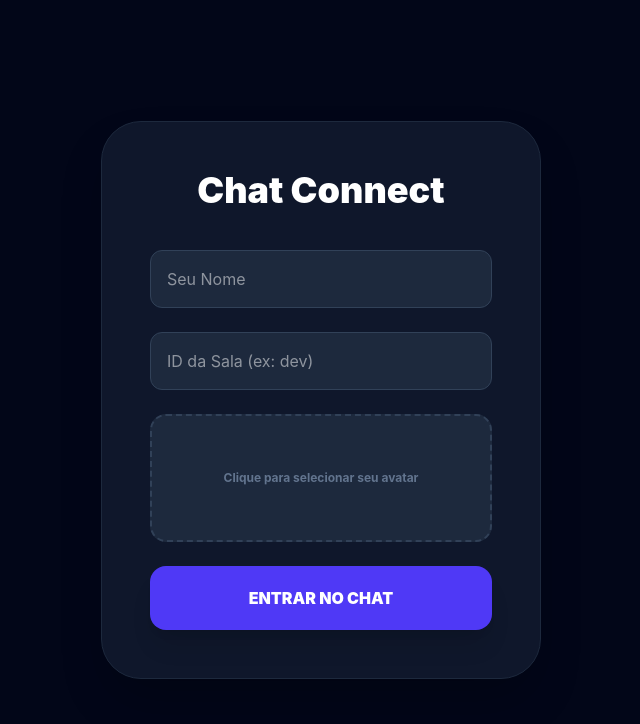
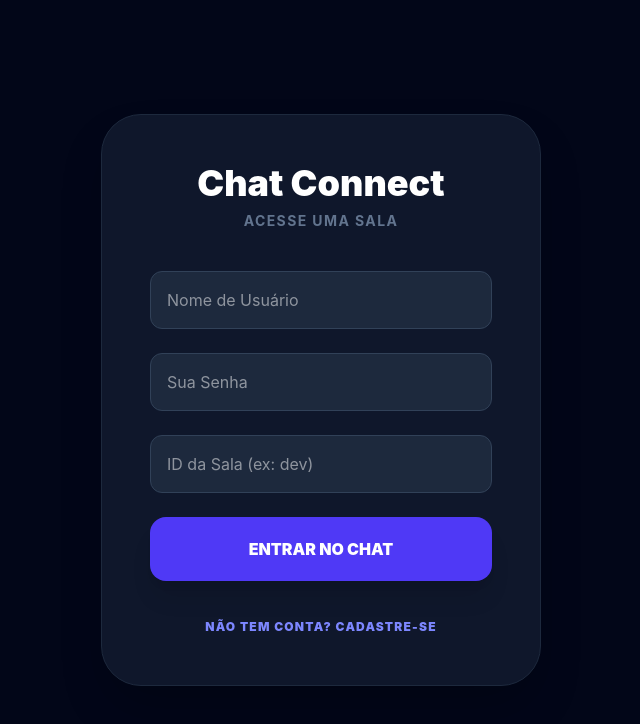
Before and after one commit to Codefique-Lucas-Petry/chat-codefique, a React app: page / in a window 1280 px wide. Shown: the top 724 px of the page, without its empty margins (319-959 px from the left). Built offline with nearby package versions, Linux system fonts and the light colour scheme; the HTML template or start-up script is replaced by a standard one.

Commit message:
Integração com server/database

```diff
--- a/src/App.jsx
+++ b/src/App.jsx
@@ -1,7 +1,7 @@
 import React, { useState, useEffect, useRef } from 'react';
 import { BrowserRouter, Routes, Route, useNavigate, useParams } from 'react-router-dom';
 
-const BASE_URL = 'https://chat-training-api.onrender.com';
+const BASE_URL = 'http://192.168.100.25:3333';
 
 /**
  * FUNÇÃO DE UTILIDADE: Resolve o problema de URLs duplicadas ou relativas.
@@ -55,7 +55,8 @@ function ChatRoom() {
           method: 'POST',
           headers: { 'Content-Type': 'application/json' },
           body: JSON.stringify({
-            name: user.name,
+            username: user.username,
+            password: user.password,
             roomId: roomId,
             avatarUrl: user.avatarUrl
           }),
@@ -147,7 +148,7 @@ function ChatRoom() {
               <div key={p.id} className="flex items-center space-x-4 p-2 transition-all hover:bg-white/5 rounded-xl">
                 <img src={formatAvatarUrl(p.avatarUrl)} className="w-10 h-10 rounded-2xl object-cover ring-2 ring-slate-800" alt="" />
                 <span className={`text-sm font-bold ${p.id === myUserId ? 'text-indigo-400' : 'text-slate-300'}`}>
-                  {p.name} {p.id === myUserId && " (Você)"}
+                  {p.displayName || p.username} {p.id === myUserId && " (Você)"}
                 </span>
               </div>
             ))}
@@ -169,7 +170,7 @@ function ChatRoom() {
         <div className="flex-1 overflow-y-auto p-12 space-y-10">
           {messages.map((msg, idx) => {
             // Se o ID da mensagem for o meu, alinha à direita
-            const isMe = msg.userId === myUserId;
+            const isMe = msg.userId == myUserId;
 
             return (
               <div key={idx} className={`flex items-start space-x-5 ${isMe ? 'flex-row-reverse space-x-reverse' : ''}`}>
@@ -180,7 +181,7 @@ function ChatRoom() {
                     <p className="text-md font-medium leading-relaxed">{msg.content}</p>
                   </div>
                   <span className="text-[9px] mt-2 font-black text-slate-600 uppercase tracking-widest px-2">
-                    {new Date(msg.createdAt).toLocaleTimeString([], { hour: '2-digit', minute: '2-digit' })}
+                    {new Date(msg.created_at).toLocaleTimeString([], { hour: '2-digit', minute: '2-digit' })}
                   </span>
                 </div>
               </div>
@@ -209,29 +210,77 @@ function ChatRoom() {
 
 function Login() {
   const navigate = useNavigate();
+
+  // New State
+  const [isRegistering, setIsRegistering] = useState(false);
+  const [email, setEmail] = useState(''); // New field
   const [name, setName] = useState('');
+  const [displayName, setDisplayName] = useState('');
+  const [password, setPassword] = useState('');
   const [roomId, setRoomId] = useState('');
   const [avatarFile, setAvatarFile] = useState(null);
   const [loading, setLoading] = useState(false);
 
-  async function handleConnect(e) {
+  async function handleSubmit(e) {
     e.preventDefault();
-    if (!name || !roomId || !avatarFile) return alert("Preencha todos os campos.");
+    setLoading(true);
 
-    setLoading(true);
     try {
+      let avatarUrl = '';
+
+      if (isRegistering) {
+        // --- REGISTRATION FLOW ---
+        if (!name || !password || !email) return alert("Preencha todos os campos.");
+
+        // 1. Upload Avatar if selected
+        if (avatarFile) {
           const formData = new FormData();
           formData.append('file', avatarFile);
+          const uploadRes = await fetch(`${BASE_URL}/uploads/avatar`, { method: 'POST', body: formData });
+          const uploadData = await uploadRes.json();
+          avatarUrl = uploadData.avatarUrl;
+        }
 
-      const res = await fetch(`${BASE_URL}/uploads/avatar`, { method: 'POST', body: formData });
-      const data = await res.json();
+        // 2. Call Register API
+        const regRes = await fetch(`${BASE_URL}/register`, {
+          method: 'POST',
+          headers: { 'Content-Type': 'application/json' },
+          body: JSON.stringify({ username: name,displayName, password, email, avatarUrl })
+        });
 
-      // Salva os dados brutos recebidos da API
-      localStorage.setItem('@Chat:User', JSON.stringify({ name, avatarUrl: data.avatarUrl }));
+        if (!regRes.ok) {
+            const error = await regRes.json();
+            throw new Error(error.error || "Erro no registro");
+        }
+
+        alert("Conta criada com sucesso! Agora faça login.");
+        setIsRegistering(false); // Switch to login mode
+      } else {
+        // --- LOGIN FLOW ---
+        if (!name || !password || !roomId) return alert("Preencha Nome, Senha e ID da Sala.");
+
+        const sessionRes = await fetch(`${BASE_URL}/sessions`, {
+          method: 'POST',
+          headers: { 'Content-Type': 'application/json' },
+          body: JSON.stringify({ username: name, password, roomId }),
+        });
+
+        if (!sessionRes.ok) throw new Error("Usuário ou senha incorretos");
+
+        const sessionData = await sessionRes.json();
+
+        // Save session including display name and avatar from server
+        localStorage.setItem('@Chat:User', JSON.stringify({
+          username: sessionData.user.username,
+          displayName: sessionData.user.displayName,
+          avatarUrl: sessionData.user.avatarUrl,
+          password: password // Keep password for the session logic in ChatRoom
+        }));
 
         navigate(`/${roomId}`);
+      }
     } catch (err) {
-      alert("Erro ao conectar ao servidor. Verifique se o IP está correto.");
+      alert(err.message);
     } finally {
       setLoading(false);
     }
@@ -240,25 +289,68 @@ function Login() {
   return (
     <div className="min-h-screen bg-slate-950 flex flex-col items-center justify-center p-6">
       <div className="w-full max-w-[440px] bg-slate-900 border border-slate-800 rounded-[2.5rem] p-12 shadow-2xl">
-        <h1 className="text-4xl font-black text-white text-center mb-10">Chat Connect</h1>
-        <form onSubmit={handleConnect} className="space-y-6">
-          <input type="text" className="w-full bg-slate-800 border border-slate-700 p-4 rounded-xl text-white outline-none focus:ring-2 focus:ring-indigo-500" placeholder="Seu Nome" value={name} onChange={e => setName(e.target.value)} />
+        <h1 className="text-4xl font-black text-white text-center mb-2">Chat Connect</h1>
+        <p className="text-slate-500 text-center mb-10 text-sm font-bold uppercase tracking-widest">
+            {isRegistering ? 'Crie sua conta' : 'Acesse uma sala'}
+        </p>
+
+        <form onSubmit={handleSubmit} className="space-y-6">
+          {/* Email field only shows during registration */}
+          {isRegistering && (
+            <>
+              <input
+                type="email"
+                className="w-full bg-slate-800 border border-slate-700 p-4 rounded-xl text-white outline-none focus:ring-2 focus:ring-indigo-500"
+                placeholder="Seu E-mail"
+                value={email}
+                onChange={e => setEmail(e.target.value)}
+              />
+
+              {/* NEW FIELD */}
+              <input
+                type="text"
+                className="w-full bg-slate-800 border border-slate-700 p-4 rounded-xl text-white outline-none focus:ring-2 focus:ring-indigo-500"
+                placeholder="Nome de Exibição (ex: João Silva)"
+                value={displayName}
+                onChange={e => setDisplayName(e.target.value)}
+              />
+            </>
+          )}
+
+          <input type="text" className="w-full bg-slate-800 border border-slate-700 p-4 rounded-xl text-white outline-none focus:ring-2 focus:ring-indigo-500" placeholder="Nome de Usuário" value={name} onChange={e => setName(e.target.value)} />
+          <input type="password" className="w-full bg-slate-800 border border-slate-700 p-4 rounded-xl text-white outline-none focus:ring-2 focus:ring-indigo-500" placeholder="Sua Senha" value={password} onChange={e => setPassword(e.target.value)} />
+
+          {/* Room ID only shows during Login */}
+          {!isRegistering && (
             <input type="text" className="w-full bg-slate-800 border border-slate-700 p-4 rounded-xl text-white outline-none focus:ring-2 focus:ring-indigo-500" placeholder="ID da Sala (ex: dev)" value={roomId} onChange={e => setRoomId(e.target.value)} />
+          )}
 
+          {/* Avatar only shows during Registration */}
+          {isRegistering && (
               <label className="flex flex-col items-center justify-center w-full h-32 bg-slate-800 border-2 border-dashed border-slate-700 rounded-2xl cursor-pointer hover:bg-slate-800/50 transition-all">
                 <span className="text-xs text-slate-500 font-bold text-center px-4">
-              {avatarFile ? avatarFile.name : 'Clique para selecionar seu avatar'}
+                  {avatarFile ? avatarFile.name : 'Foto de perfil (opcional)'}
                 </span>
                 <input type="file" className="hidden" accept="image/*" onChange={e => setAvatarFile(e.target.files[0])} />
               </label>
+          )}
 
           <button
             disabled={loading}
             className="w-full bg-indigo-600 text-white font-black py-5 rounded-2xl shadow-xl transition-all active:scale-95 disabled:opacity-50"
           >
-            {loading ? 'CONECTANDO...' : 'ENTRAR NO CHAT'}
+            {loading ? 'PROCESSANDO...' : isRegistering ? 'CRIAR CONTA' : 'ENTRAR NO CHAT'}
           </button>
         </form>
+
+        <div className="mt-8 text-center">
+            <button
+                onClick={() => setIsRegistering(!isRegistering)}
+                className="text-indigo-400 text-xs font-black uppercase tracking-widest hover:underline"
+            >
+                {isRegistering ? 'Já tenho conta? Login' : 'Não tem conta? Cadastre-se'}
+            </button>
+        </div>
       </div>
     </div>
   );
```
Lines whose indentation alone changed are shown as unchanged.
